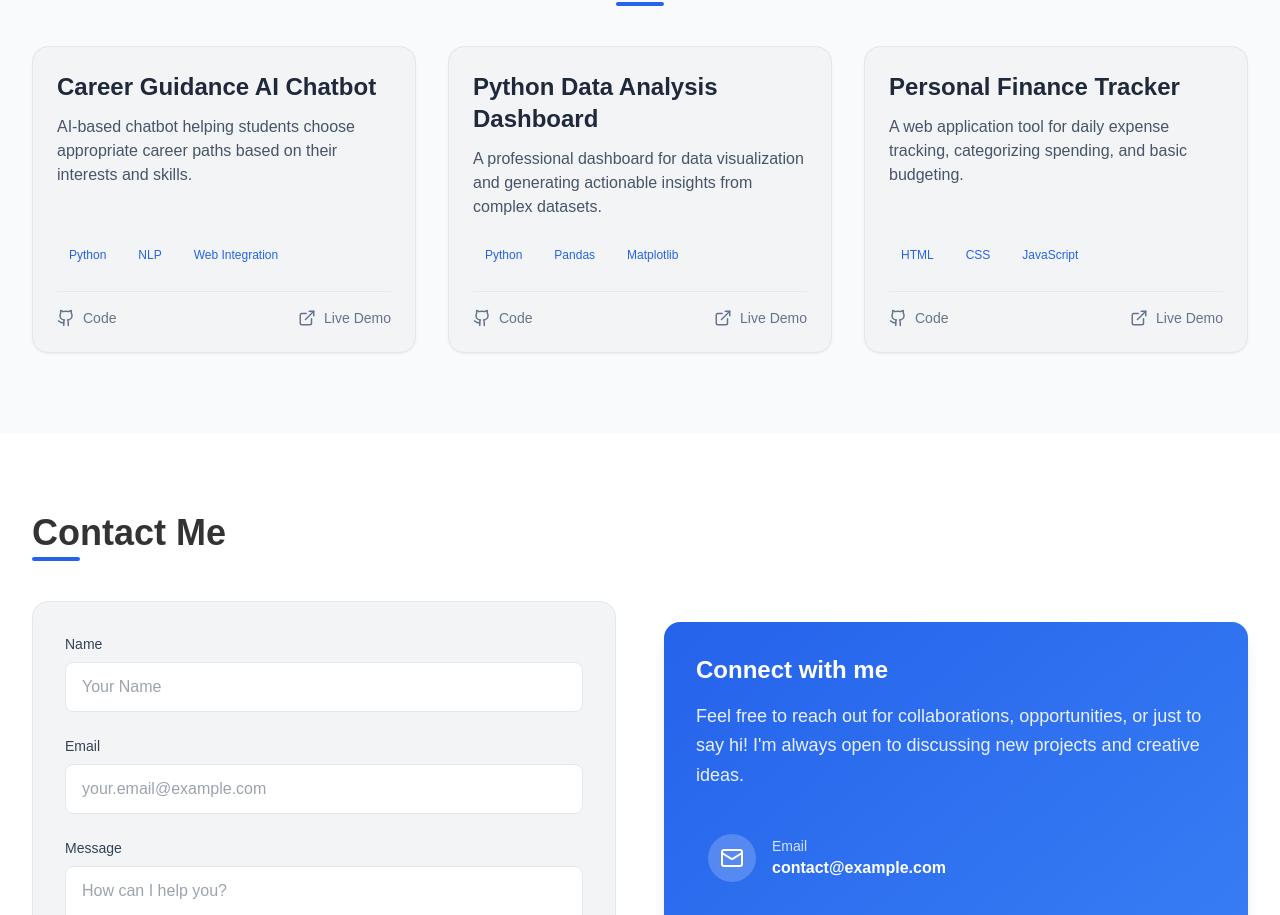
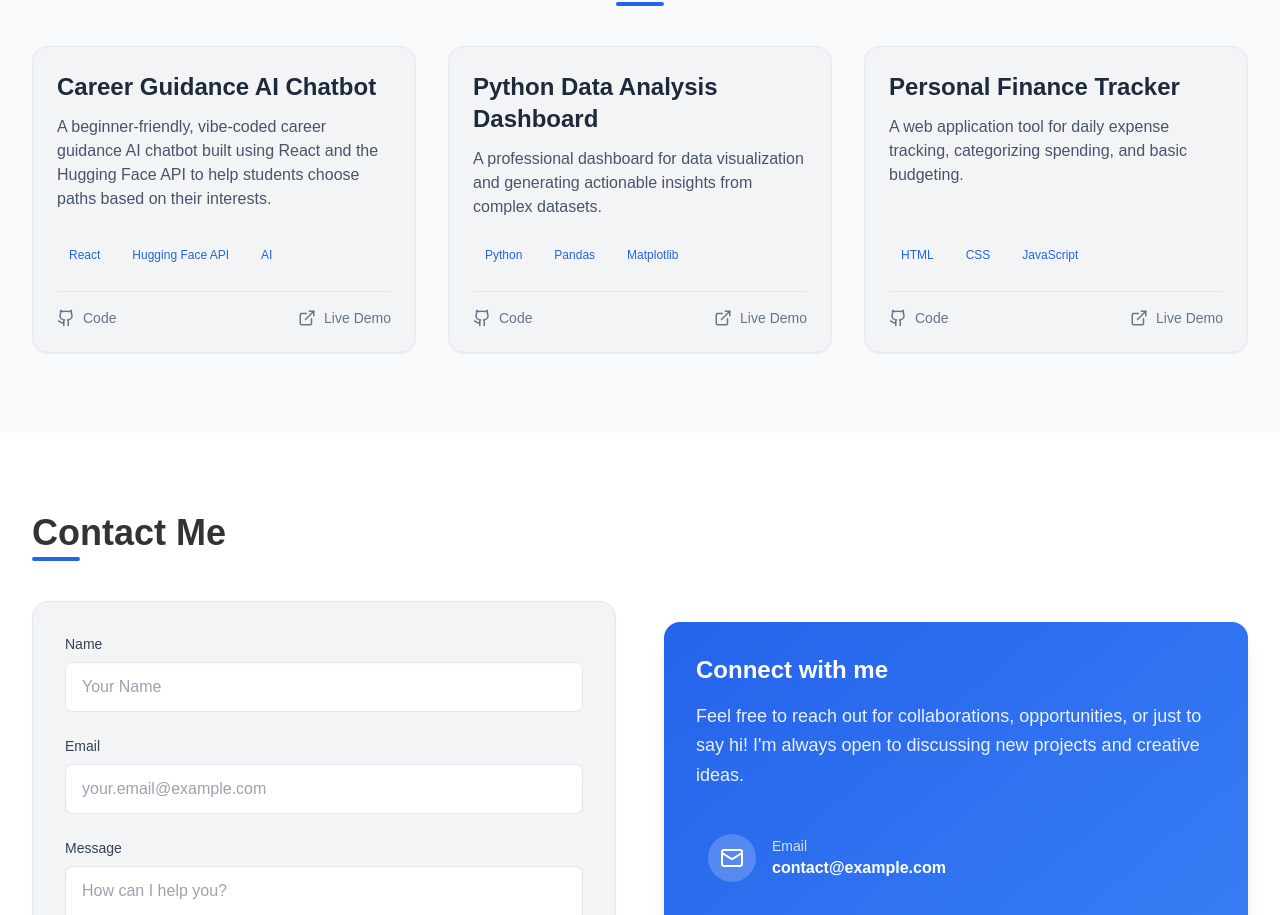
Before and after one commit to hitayush/portfolio-page, a React (Vite) app in the folder frontend/: page / in a window 1280 px wide. Shown: the part 2449-3364 px from the top of the page. Built offline with nearby package versions, Linux system fonts and the light colour scheme.

Commit message:
update: chatbot description to reflect react and huggingface api

```diff
--- a/frontend/src/components/Projects.jsx
+++ b/frontend/src/components/Projects.jsx
@@ -6,8 +6,8 @@ export default function Projects() {
     const projects = [
         {
             title: "Career Guidance AI Chatbot",
-            desc: "AI-based chatbot helping students choose appropriate career paths based on their interests and skills.",
-            tags: ["Python", "NLP", "Web Integration"],
+            desc: "A beginner-friendly, vibe-coded career guidance AI chatbot built using React and the Hugging Face API to help students choose paths based on their interests.",
+            tags: ["React", "Hugging Face API", "AI"],
             github: "https://github.com/hitayush/minorproject1.git",
             live: "#"
         },
```
